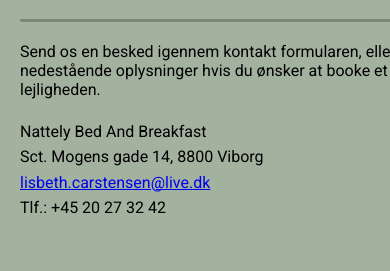
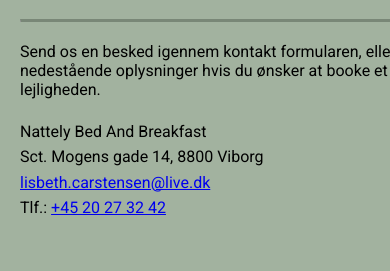
Before and after one commit to nattely/nattely.github.io, a plain HTML site: page en/index.html in a window 390 px wide. Shown: the part 5361-5632 px from the top of the page. Drawn offline with Linux system fonts and the light colour scheme.

Commit message:
Phone link update

```diff
--- a/en/index.html
+++ b/en/index.html
@@ -273,7 +273,7 @@
                     Nattely Bed And Breakfast<br>
                     Sct. Mogens gade 14, 8800 Viborg<br>
                     <a href="mailto:lisbeth.carstensen@live.dk">lisbeth.carstensen@live.dk</a><br>
-                    Tlf.: +45 20 27 32 42
+                    Tlf.: <a href="tel:+4520273242">+45 20 27 32 42</a>
 
                 </address>
               </div>
```
